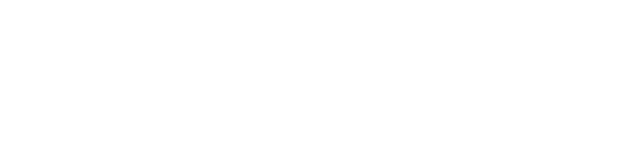
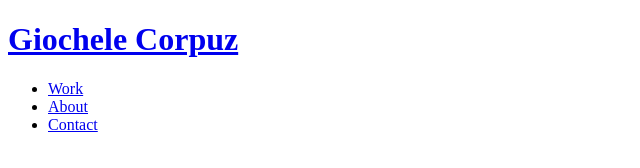
Before and after one commit to gcorpuz/customportfolio, a plain HTML site: page img/index.html in a window 1280 px wide. Shown: the whole page, without its empty margins (0-640 px from the left). Drawn offline with Linux system fonts and the light colour scheme; files that its build step writes are made by us from their sources.

Commit message:
Update index.html

```diff
--- a/img/index.html
+++ b/img/index.html
@@ -19,3 +19,25 @@
 </body>
 
 </html>
+
+<header class="site-header">
+        <div class="site-identity">
+            <h1>
+              <a href="index.html">Giochele Corpuz</a>
+            </h1>
+
+        </div>
+        <nav class="site-navigation">
+              <ul>
+                  <li class="selected">
+                      <a href="index.html#work" class="selected">Work</a>
+                  </li>
+                  <li>
+                    <a href="about.html">About</a>
+                  </li>
+                  <li>
+                    <a href="contact.html">Contact</a>
+                  </li>
+                </ul>
+        </nav>
+</header>
```
